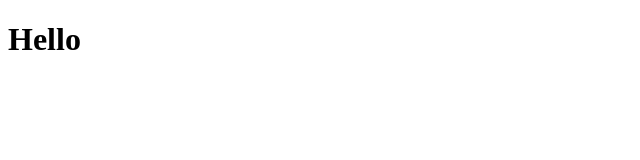
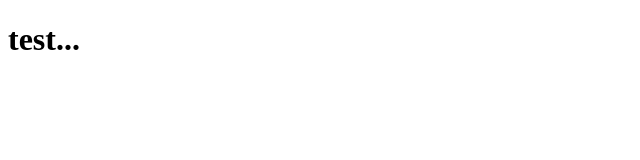
Before and after one commit to sup3rDav3/site, a plain HTML site: page index.html in a window 1280 px wide. Shown: the full height of the page, 0-640 px from the left. Drawn offline with Linux system fonts and the light colour scheme.

Commit message:
Update index.html

```diff
--- a/index.html
+++ b/index.html
@@ -6,6 +6,6 @@
     <title>Hello Page</title>
 </head>
 <body>
-    <h1>Hello</h1>
+    <h1>test...</h1>
 </body>
 </html>
```
